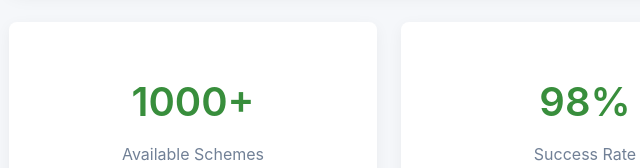
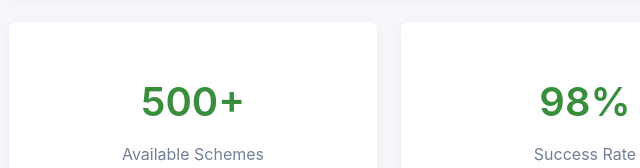
Before and after one commit to ShubhamtechCoder/YojanaDarpan, a plain HTML site: page index.html in a window 1280 px wide. Shown: the part 632-800 px from the top of the page, 55-695 px from the left. Drawn offline with nearby package versions, Linux system fonts and the light colour scheme; a web font is replaced by a local one.

Commit message:
Update index.html

```diff
--- a/index.html
+++ b/index.html
@@ -44,7 +44,7 @@
             </div>
             <div class="stats">
                 <div class="stat-card">
-                    <h3>1000+</h3>
+                    <h3>500+</h3>
                     <p data-en="Available Schemes" data-hi="उपलब्ध योजनाएं">Available Schemes</p>
                 </div>
                 <div class="stat-card">
```
